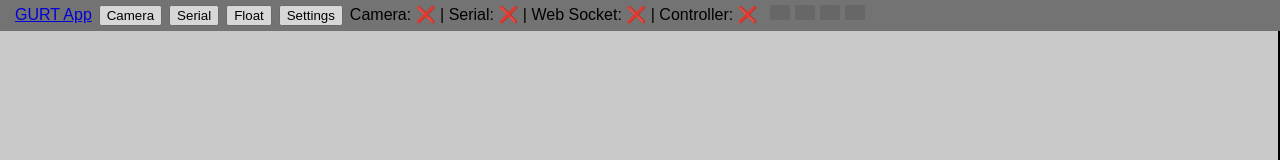
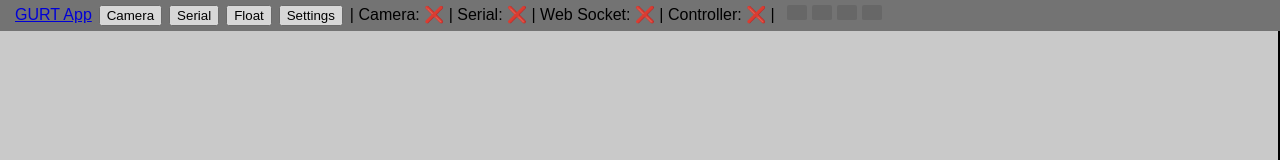
Before and after one commit to GLHS-UWRC/2026-2027, a plain HTML site: page GURT/index.html in a window 1280 px wide. Shown: the top 160 px of the page. Drawn offline with Linux system fonts and the light colour scheme.

Commit message:
Added lines to the status bar.

```diff
--- a/GURT/index.html
+++ b/GURT/index.html
@@ -15,7 +15,7 @@
         <button onclick="openMenu(2)">Serial</button>
         <button onclick="openMenu(3)">Float</button>
         <button onclick="settingsPage.showModal()">Settings</button>
-        <span id="statusBar">Camera: ❌ | Serial: ❌ | Web Socket: ❌ | Controller: ❌</span>
+        <span id="statusBar">| Camera: ❌ | Serial: ❌ | Web Socket: ❌ | Controller: ❌ |</span>
         <span class="controllerStatus" id="controller1Status">
             <div class="controllerProperty" style="opacity: 0.1;"></div>
             <div class="controllerProperty" style="opacity: 0.1;"></div>
```
